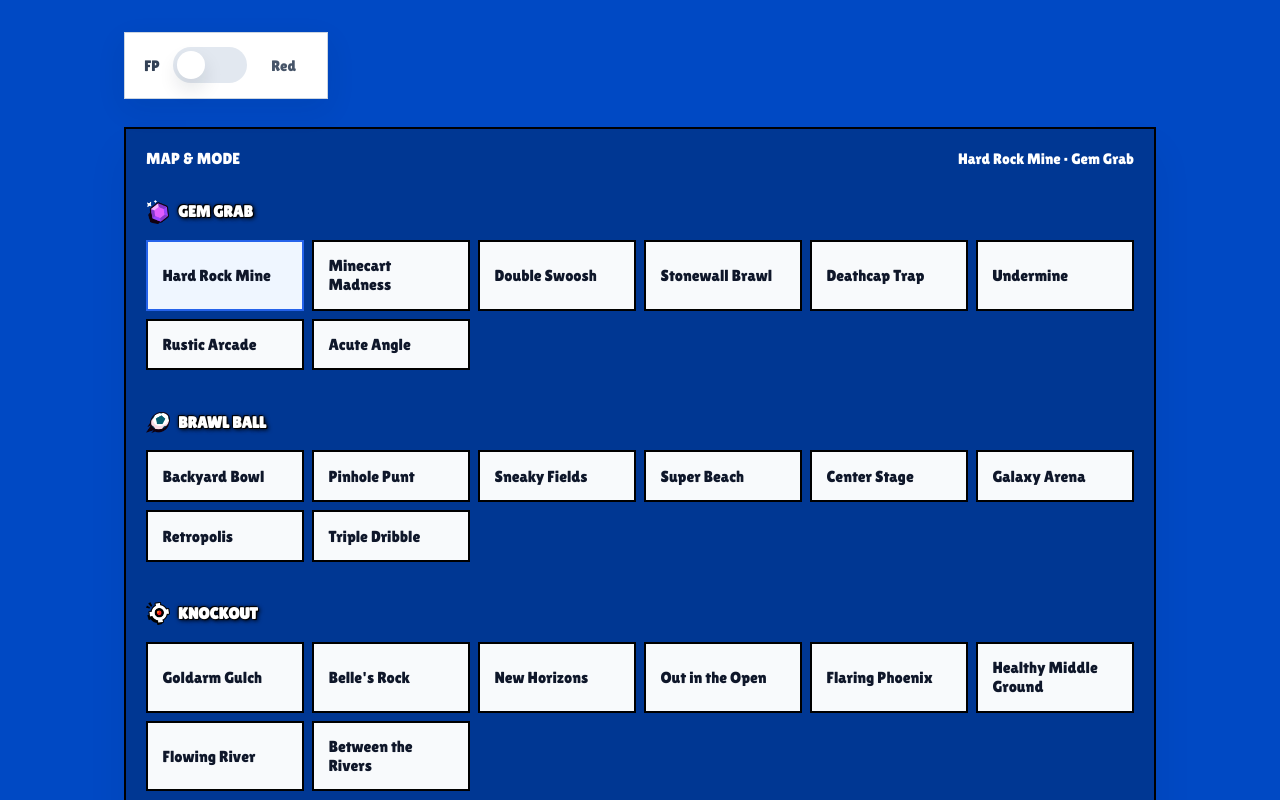
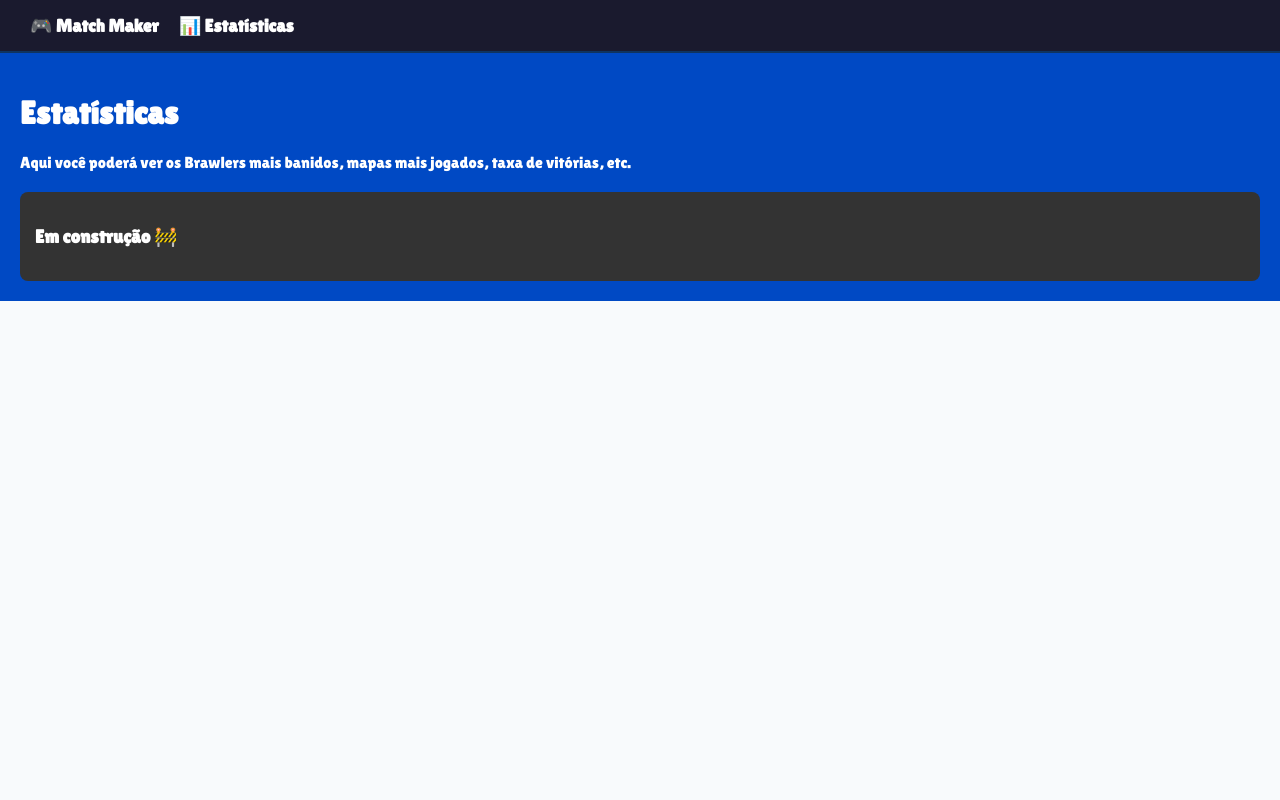
Before and after one commit to neuralshade/brawlpick, a React (Vite) app: page /stats in a window 1280 px wide. Shown: the top 800 px of the page. Built offline with nearby package versions, Linux system fonts and the light colour scheme.

Commit message:
Agora existe página de estatísticas e página do Match Maker.

```diff
--- a/package.json
+++ b/package.json
@@ -10,7 +10,8 @@
   },
   "dependencies": {
     "react": "^18.3.0",
-    "react-dom": "^18.3.0"
+    "react-dom": "^18.3.0",
+    "react-router-dom": "^7.13.2"
   },
   "devDependencies": {
     "@vitejs/plugin-react": "^4.3.1",
--- a/src/App.jsx
+++ b/src/App.jsx
@@ -1,158 +1,33 @@
-// src/App.jsx
-import { useMemo, useState, useEffect } from "react";
-import { TEAM_RED, TEAM_BLUE, MAP_MODE_OPTIONS, BRAWLERS, slotLabels } from "./constants";
-import MapSelector from "./components/MapSelector";
-import TeamColumn from "./components/TeamColumn";
-import HistoryCard from "./components/HistoryCard";
+import React from 'react';
+import { BrowserRouter, Routes, Route, Link } from 'react-router-dom';
+import MatchMaker from './pages/MatchMaker';
+import Statistics from './pages/Statistics';
 
 function App() {
-  const [firstPickTeam, setFirstPickTeam] = useState(TEAM_RED);
-  const [slots, setSlots] = useState(Array(6).fill(""));
-  const [savedComps, setSavedComps] = useState([]);
-  const [activeSlot, setActiveSlot] = useState(null);
-  const [searchTerm, setSearchTerm] = useState("");
-  const [selectedMapMode, setSelectedMapMode] = useState(MAP_MODE_OPTIONS[0]);
-  const [showToast, setShowToast] = useState(false);
+  return (
+    <BrowserRouter>
+      {/* Barra de Navegação (Menu) */}
+      <nav style={{
+        display: 'flex',
+        gap: '20px',
+        padding: '15px 30px',
+        background: '#1a1a2e',
+        borderBottom: '2px solid #0f3460'
+      }}>
+        <Link to="/" style={{ color: 'white', textDecoration: 'none', fontWeight: 'bold', fontSize: '18px' }}>
+          🎮 Match Maker
+        </Link>
+        <Link to="/stats" style={{ color: 'white', textDecoration: 'none', fontWeight: 'bold', fontSize: '18px' }}>
+          📊 Estatísticas
+        </Link>
+      </nav>
 
-  const selectedHeroes = useMemo(() => new Set(slots.filter(Boolean)), [slots]);
-
-  const orderSequence = useMemo(
-    () => (firstPickTeam === TEAM_RED ? [0, 3, 4, 1, 2, 5] : [3, 0, 1, 4, 5, 2]),
-    [firstPickTeam]
-  );
-
-  const nextPickIndex = useMemo(
-    () => orderSequence.find((index) => !slots[index]),
-    [orderSequence, slots]
-  );
-
-  const orderLabels = useMemo(() => {
-    const labels = ["First Pick", "Pick 2", "Pick 3", "Pick 4", "Pick 5", "Last Pick"];
-    return orderSequence.reduce((map, slot, index) => {
-      map[slot] = labels[index];
-      return map;
-    }, {});
-  }, [orderSequence]);
-
-  const toggleSlot = (index) => {
-    if (activeSlot === index) {
-      setActiveSlot(null);
-    } else {
-      setActiveSlot(index);
-      setSearchTerm("");
-    }
-  };
-
-  const handleSlotChange = (index, value) => {
-    const next = [...slots];
-    next[index] = value;
-    setSlots(next);
-    setActiveSlot(null);
-    setSearchTerm("");
-  };
-
-  const canSave = slots.every(Boolean);
-
-  const saveComposition = () => {
-    if (!canSave) return;
-    setSavedComps((prev) => [
-      {
-        id: Date.now(),
-        firstPickTeam,
-        mapMode: selectedMapMode,
-        slots: slots.map((hero, index) => ({
-          slot: slotLabels[index],
-          hero,
-          order: orderLabels[index],
-        })),
-      },
-      ...prev,
-    ]);
-    setSlots(Array(6).fill(""));
-    setShowToast(true);
-  };
-
-  useEffect(() => {
-    if (showToast) {
-      const timer = setTimeout(() => setShowToast(false), 3000);
-      return () => clearTimeout(timer);
-    }
-  }, [showToast]);
-
-  const filteredBrawlers = useMemo(() => {
-    if (!searchTerm) return BRAWLERS;
-    return BRAWLERS.filter((b) => b.toLowerCase().includes(searchTerm.toLowerCase()));
-  }, [searchTerm]);
-
-  // Props comuns compartilhadas entre as colunas dos times
-  const commonTeamProps = {
-    firstPickTeam,
-    nextPickIndex,
-    orderLabels,
-    activeSlot,
-    searchTerm,
-    filteredBrawlers,
-    selectedHeroes,
-    toggleSlot,
-    setSearchTerm,
-    handleSlotChange
-  };
-
-  return (
-    <main className="app-shell">
-      <div className="fp-top">
-        <div className="slider-control fp-alone">
-          <div className="slider-label">FP</div>
-          <button
-            type="button"
-            className={`toggle-switch ${firstPickTeam}`}
-            onClick={() => setFirstPickTeam(firstPickTeam === TEAM_RED ? TEAM_BLUE : TEAM_RED)}
-            aria-label="Toggle first pick between red and blue"
-          >
-            <span className="switch-track" />
-            <span className="switch-thumb" />
-          </button>
-          <div className="slider-status">
-            {firstPickTeam === TEAM_RED ? "Red" : "Blue"}
-          </div>
-        </div>
-      </div>
-
-      <MapSelector
-        selectedMapMode={selectedMapMode}
-        setSelectedMapMode={setSelectedMapMode}
-      />
-
-      <section className="pick-grid">
-        <TeamColumn
-          teamName="BLUE TEAM"
-          teamClass="blue-team"
-          glowClass="blue-glow"
-          startIndex={3}
-          teamSlots={slots.slice(3, 6)}
-          {...commonTeamProps}
-        />
-
-        <TeamColumn
-          teamName="RED TEAM"
-          teamClass="red-team"
-          glowClass="red-glow"
-          startIndex={0}
-          teamSlots={slots.slice(0, 3)}
-          {...commonTeamProps}
-        />
-      </section>
-
-      <section className="actions-card">
-        {showToast && <span className="toast-message">Composition saved!</span>}
-        <button disabled={!canSave} onClick={saveComposition}>
-          Save
-        </button>
-      </section>
-
-      <HistoryCard savedComps={savedComps} />
-
-    </main>
+      {/* Configuração das Rotas */}
+      <Routes>
+        <Route path="/" element={<MatchMaker />} />
+        <Route path="/stats" element={<Statistics />} />
+      </Routes>
+    </BrowserRouter>
   );
 }
 
--- /dev/null
+++ b/src/pages/MatchMaker.jsx
@@ -0,0 +1,158 @@
+import { useMemo, useState, useEffect } from "react";
+import { TEAM_RED, TEAM_BLUE, MAP_MODE_OPTIONS, BRAWLERS, slotLabels } from "../constants";
+import MapSelector from "../components/MapSelector";
+import TeamColumn from "../components/TeamColumn";
+import HistoryCard from "../components/HistoryCard";
+
+function App() {
+  const [firstPickTeam, setFirstPickTeam] = useState(TEAM_RED);
+  const [slots, setSlots] = useState(Array(6).fill(""));
+  const [savedComps, setSavedComps] = useState([]);
+  const [activeSlot, setActiveSlot] = useState(null);
+  const [searchTerm, setSearchTerm] = useState("");
+  const [selectedMapMode, setSelectedMapMode] = useState(MAP_MODE_OPTIONS[0]);
+  const [showToast, setShowToast] = useState(false);
+
+  const selectedHeroes = useMemo(() => new Set(slots.filter(Boolean)), [slots]);
+
+  const orderSequence = useMemo(
+    () => (firstPickTeam === TEAM_RED ? [0, 3, 4, 1, 2, 5] : [3, 0, 1, 4, 5, 2]),
+    [firstPickTeam]
+  );
+
+  const nextPickIndex = useMemo(
+    () => orderSequence.find((index) => !slots[index]),
+    [orderSequence, slots]
+  );
+
+  const orderLabels = useMemo(() => {
+    const labels = ["First Pick", "Pick 2", "Pick 3", "Pick 4", "Pick 5", "Last Pick"];
+    return orderSequence.reduce((map, slot, index) => {
+      map[slot] = labels[index];
+      return map;
+    }, {});
+  }, [orderSequence]);
+
+  const toggleSlot = (index) => {
+    if (activeSlot === index) {
+      setActiveSlot(null);
+    } else {
+      setActiveSlot(index);
+      setSearchTerm("");
+    }
+  };
+
+  const handleSlotChange = (index, value) => {
+    const next = [...slots];
+    next[index] = value;
+    setSlots(next);
+    setActiveSlot(null);
+    setSearchTerm("");
+  };
+
+  const canSave = slots.every(Boolean);
+
+  const saveComposition = () => {
+    if (!canSave) return;
+    setSavedComps((prev) => [
+      {
+        id: Date.now(),
+        firstPickTeam,
+        mapMode: selectedMapMode,
+        slots: slots.map((hero, index) => ({
+          slot: slotLabels[index],
+          hero,
+          order: orderLabels[index],
+        })),
+      },
+      ...prev,
+    ]);
+    setSlots(Array(6).fill(""));
+    setShowToast(true);
+  };
+
+  useEffect(() => {
+    if (showToast) {
+      const timer = setTimeout(() => setShowToast(false), 3000);
+      return () => clearTimeout(timer);
+    }
+  }, [showToast]);
+
+  const filteredBrawlers = useMemo(() => {
+    if (!searchTerm) return BRAWLERS;
+    return BRAWLERS.filter((b) => b.toLowerCase().includes(searchTerm.toLowerCase()));
+  }, [searchTerm]);
+
+  // Props comuns compartilhadas entre as colunas dos times
+  const commonTeamProps = {
+    firstPickTeam,
+    nextPickIndex,
+    orderLabels,
+    activeSlot,
+    searchTerm,
+    filteredBrawlers,
+    selectedHeroes,
+    toggleSlot,
+    setSearchTerm,
+    handleSlotChange
+  };
+
+  return (
+    <main className="app-shell">
+      <div className="fp-top">
+        <div className="slider-control fp-alone">
+          <div className="slider-label">FP</div>
+          <button
+            type="button"
+            className={`toggle-switch ${firstPickTeam}`}
+            onClick={() => setFirstPickTeam(firstPickTeam === TEAM_RED ? TEAM_BLUE : TEAM_RED)}
+            aria-label="Toggle first pick between red and blue"
+          >
+            <span className="switch-track" />
+            <span className="switch-thumb" />
+          </button>
+          <div className="slider-status">
+            {firstPickTeam === TEAM_RED ? "Red" : "Blue"}
+          </div>
+        </div>
+      </div>
+
+      <MapSelector
+        selectedMapMode={selectedMapMode}
+        setSelectedMapMode={setSelectedMapMode}
+      />
+
+      <section className="pick-grid">
+        <TeamColumn
+          teamName="BLUE TEAM"
+          teamClass="blue-team"
+          glowClass="blue-glow"
+          startIndex={3}
+          teamSlots={slots.slice(3, 6)}
+          {...commonTeamProps}
+        />
+
+        <TeamColumn
+          teamName="RED TEAM"
+          teamClass="red-team"
+          glowClass="red-glow"
+          startIndex={0}
+          teamSlots={slots.slice(0, 3)}
+          {...commonTeamProps}
+        />
+      </section>
+
+      <section className="actions-card">
+        {showToast && <span className="toast-message">Composition saved!</span>}
+        <button disabled={!canSave} onClick={saveComposition}>
+          Save
+        </button>
+      </section>
+
+      <HistoryCard savedComps={savedComps} />
+
+    </main>
+  );
+}
+
+export default App;
--- /dev/null
+++ b/src/pages/Statistics.jsx
@@ -0,0 +1,15 @@
+import React from 'react';
+
+export default function Statistics() {
+  return (
+    <div style={{ padding: '20px', color: 'white' }}>
+      <h1>Estatísticas</h1>
+      <p>Aqui você poderá ver os Brawlers mais banidos, mapas mais jogados, taxa de vitórias, etc.</p>
+
+      <div style={{ marginTop: '20px', padding: '15px', background: '#333', borderRadius: '8px' }}>
+        <h3>Em construção 🚧</h3>
+        {/* Futuramente você pode passar aquele Hook de JSON para cá e ler os dados salvos! */}
+      </div>
+    </div>
+  );
+}
```
Also changed, not shown: 1 other file (tests, documents, lock files or other folders).
